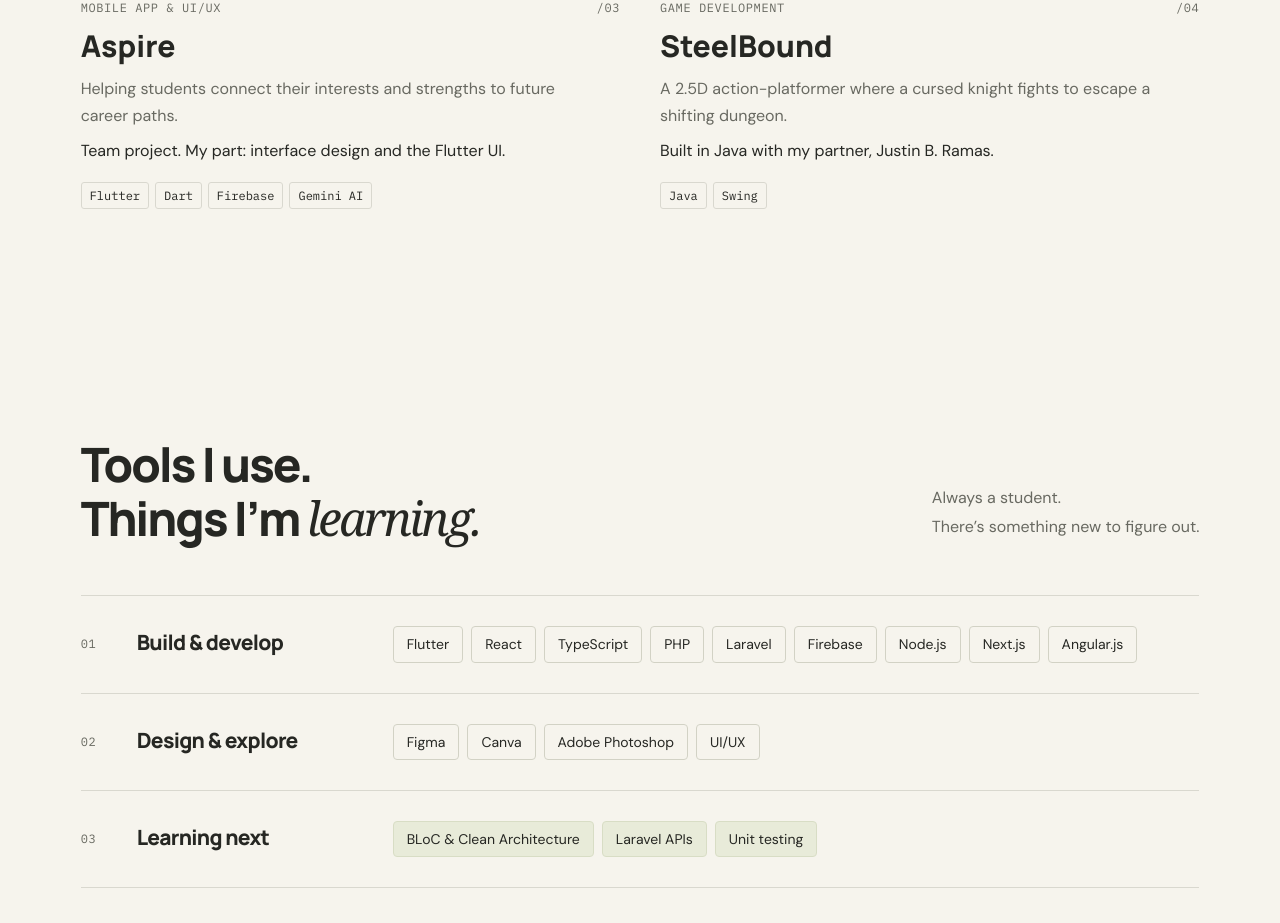
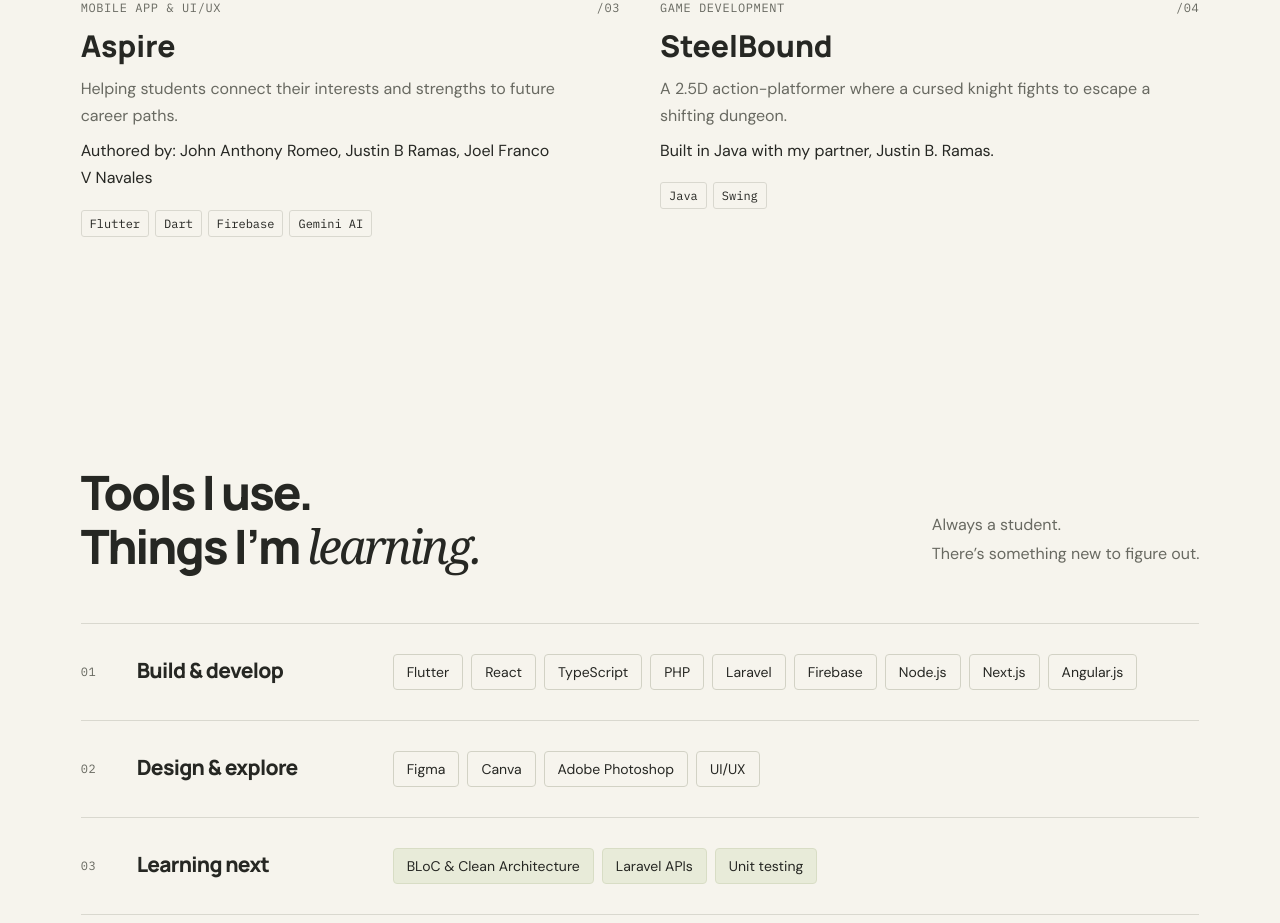
Before and after one commit to JoelNavales/JoelNavales.github.io, a React (Vite) app: page /work in a window 1280 px wide. Shown: the part 1392-2315 px from the top of the page. Built offline with nearby package versions, Linux system fonts and the light colour scheme.

Commit message:
Add Clario promo video asset
Add the 25-second Clario promo video and update Aspire's project attribution.

```diff
--- a/src/data.ts
+++ b/src/data.ts
@@ -80,7 +80,7 @@ export const projects: Project[] = [
     video: aspireVideo,
     videoAlt:
       'Promo for Aspire: the skill assessment quiz, Gemini AI analyzing the results, and the student’s top career matches',
-    role: 'Team project. My part: interface design and the Flutter UI.',
+    role: 'Authored by: John Anthony Romeo, Justin B Ramas, Joel Franco V Navales',
     color: 'lavender',
   },
   {
```
Also changed, not shown: 1 other file (tests, documents, lock files or other folders).
